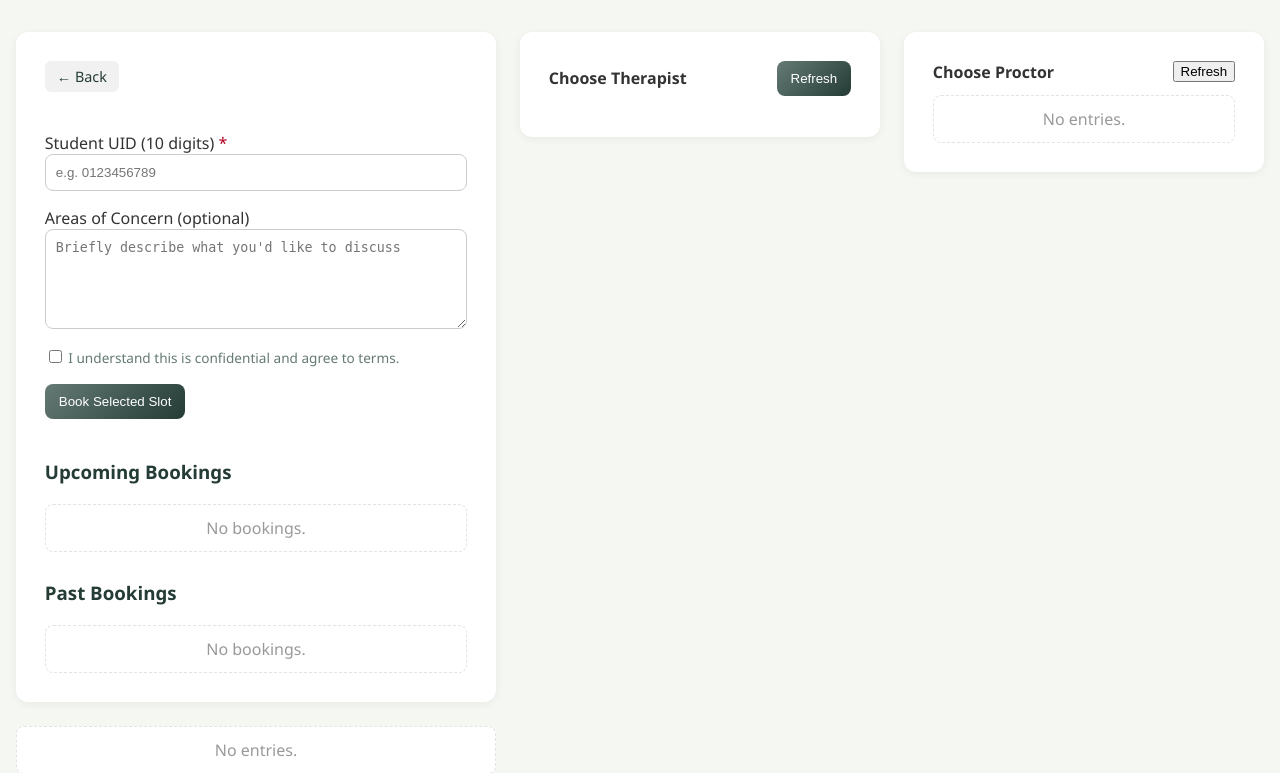
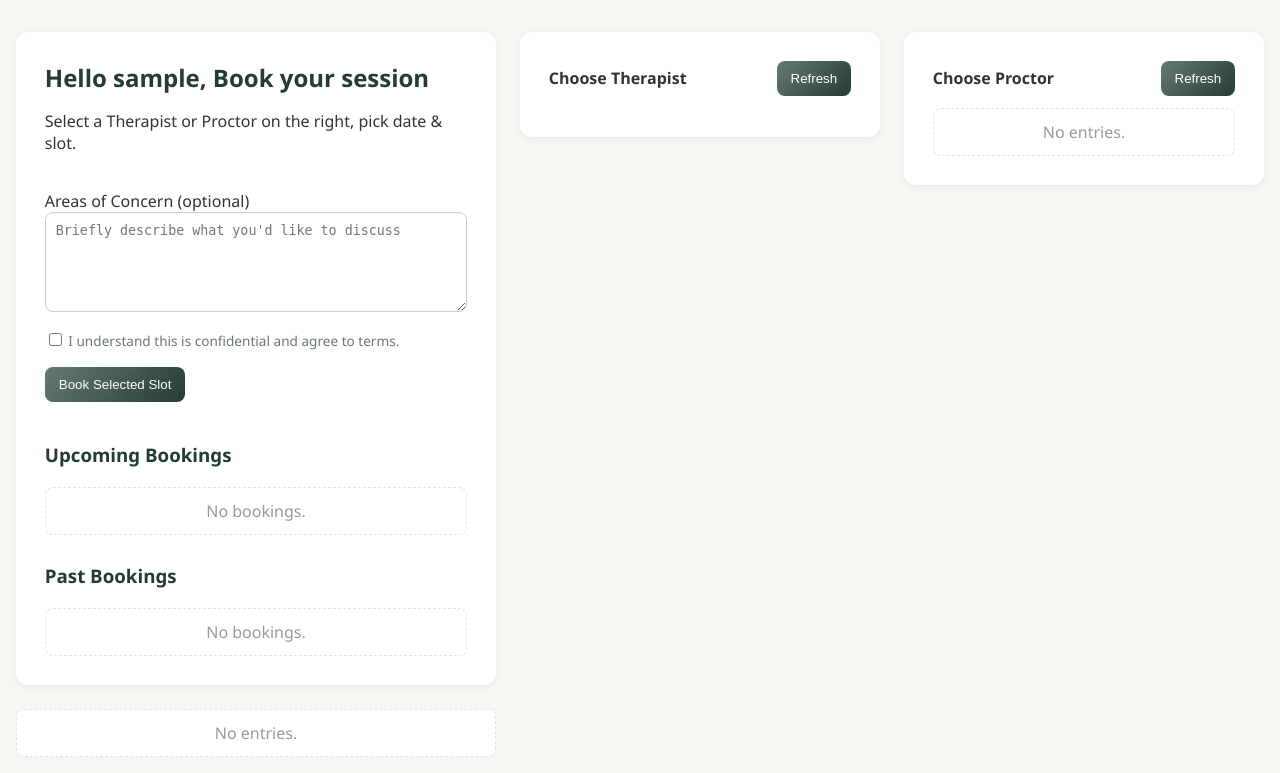
Before and after one commit to disha802/SoulAce, a Flask app: page /appointment in a window 1280 px wide. Shown: the part 85-858 px from the top of the page. Run offline with Flask 3, Linux system fonts and the light colour scheme; the visitor is signed in with stand-in values (Sample User, id 1); data that the repository does not hold is empty.

Commit message:
booking page changes

```diff
--- a/templates/booking.html
+++ b/templates/booking.html
@@ -212,11 +212,6 @@
   background: var(--hover-bg);
 }
 
-/* Back button */
-body.dark-mode .back-btn {
-  background: var(--bg-secondary);
-  color: var(--text-primary);
-}
 
 body.dark-mode .back-btn:hover {
   background: var(--hover-bg);
@@ -295,24 +290,15 @@
     <div class="columns">
       <!-- MAIN: Booking card + bookings lists -->
       <div class="card">
-        <a href="{{ url_for('dashboard') }}" class="back-btn">← Back</a>
         <div class="hero-row">
           <div style="flex:1">
-          <h2
-  Hello {{ username }}, Book your session
-</h2>
-            <p class="lead"
-  Select a Therapist or Proctor on the right, pick date & slot, then provide your 10-digit UID to confirm.</p>
+          <h2>Hello {{ username }}, Book your session </h2>
+            <p>
+  Select a Therapist or Proctor on the right, pick date & slot.</p>
           </div>
         </div>
 
         <form id="bookingForm" style="margin-top:1.25rem" novalidate>
-          <div class="form-group">
-            <label for="studentUid">Student UID (10 digits) <span style="color:#b00020">*</span></label>
-            <input id="studentUid" name="studentUid" class="form-input" type="text" inputmode="numeric" pattern="^\d{10}$" maxlength="10" placeholder="e.g. 0123456789" required>
-            <div id="uidError" class="error">Please enter a valid 10-digit UID.</div>
-          </div>
-
           <div class="form-group">
             <label for="concerns">Areas of Concern (optional)</label>
             <textarea id="concerns" class="form-textarea" placeholder="Briefly describe what you'd like to discuss"></textarea>
@@ -361,7 +347,7 @@
       <strong>
         Choose Proctor
       </strong>
-      <button>
+      <button class="btn" id ="refreshTherapists">
         Refresh
       </button>
     </div>
@@ -464,19 +450,6 @@
 /* ---------- Booking submit ---------- */
 async function onBookingSubmit(e) {
   e.preventDefault();
-
-  // UID validation
-  const uidInput = document.getElementById('studentUid');
-  const uidErr = document.getElementById('uidError');
-  const uidVal = (uidInput.value || '').trim();
-  const uidPattern = /^\d{10}$/;
-  if (!uidPattern.test(uidVal)) {
-    uidErr.style.display = 'block';
-    uidInput.focus();
-    return;
-  } else {
-    uidErr.style.display = 'none';
-  }
 
   if (!document.getElementById('agreement').checked) {
     alert('Please accept terms.');
```
